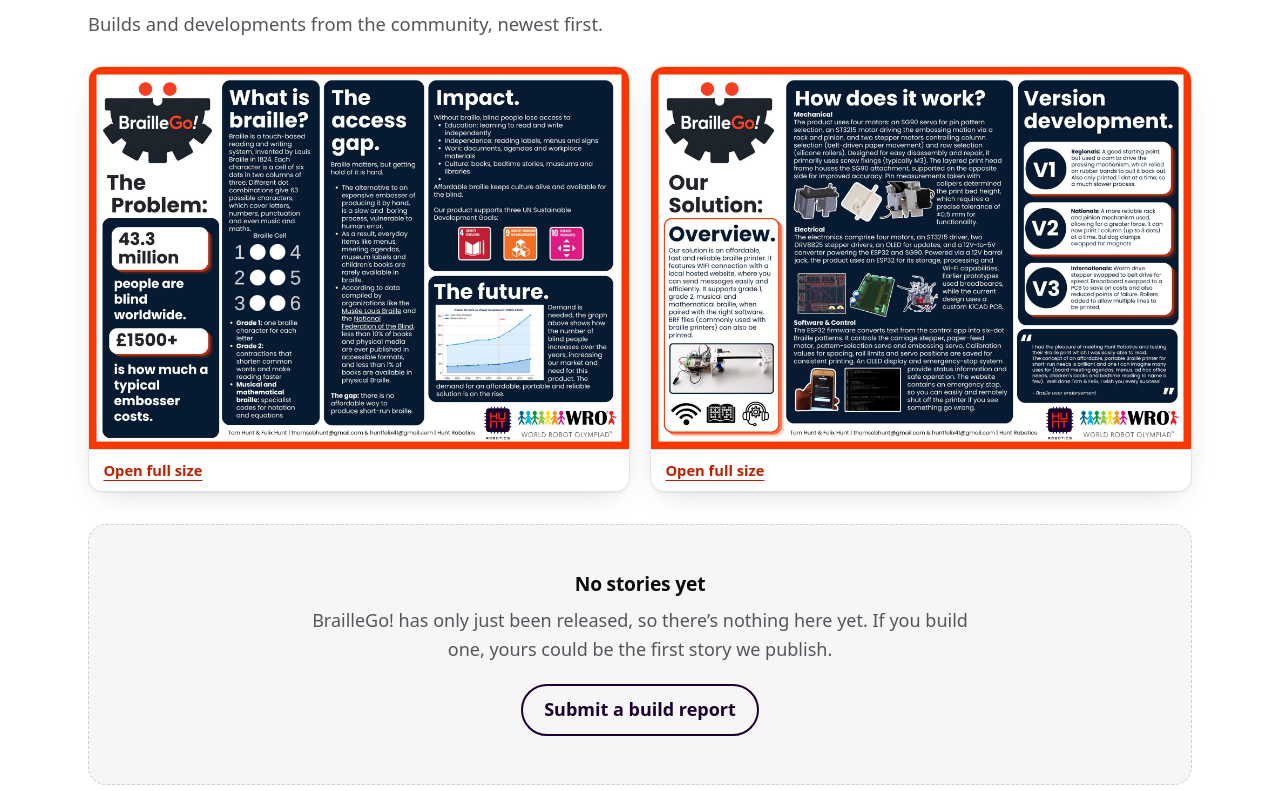
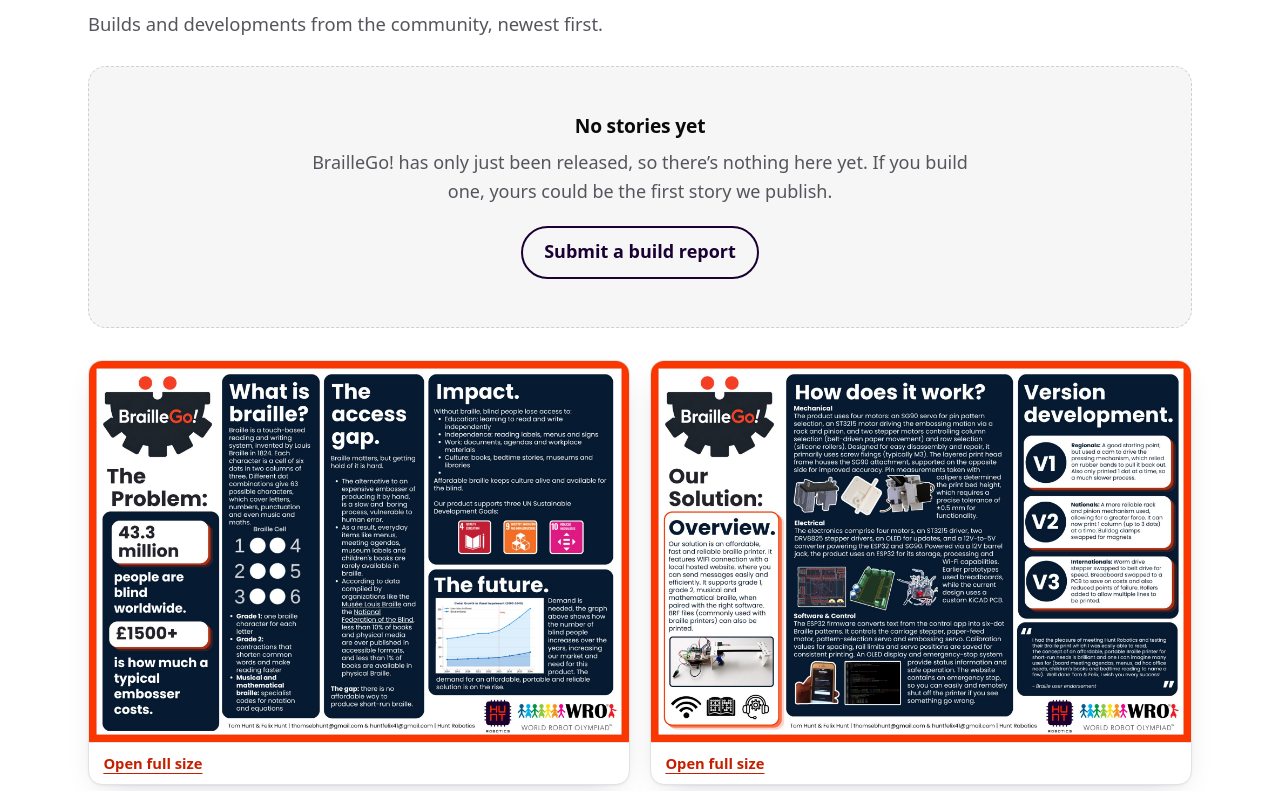
Before and after one commit to huntfelix/BrailleGoWebsite, a plain HTML site: page stories.html in a window 1280 px wide. Shown: the part 1069-1860 px from the top of the page. Drawn offline with Linux system fonts and the light colour scheme; a web font is replaced by a local one.

Commit message:
Stories page: show 'No stories yet' above the posters
Co-Authored-By: Claude Opus 5.5 <noreply@anthropic.com>
Claude-Session: https://claude.ai/code/session_01EbMLTgkoHJ7c2TzAvu6P9D

```diff
--- a/stories.html
+++ b/stories.html
@@ -78,6 +78,12 @@
           <h2 id="stories-h">Latest stories</h2>
           <p>Builds and developments from the community, newest first.</p>
         </div>
+        <div class="story-list" id="story-list"></div>
+        <div class="story-empty" id="story-empty" hidden>
+          <h3>No stories yet</h3>
+          <p>BrailleGo! has only just been released, so there’s nothing here yet. If you build one, yours could be the first story we publish.</p>
+          <a class="btn btn-outline" href="#submit-h">Submit a build report</a>
+        </div>
         <div class="posters">
           <a class="poster" href="assets/img/posters/poster-problem.jpg" target="_blank" rel="noopener">
             <img src="assets/img/posters/poster-problem.jpg" width="2000" height="1414" loading="lazy" alt="Hunt Robotics poster: The problem. 43.3 million people are blind worldwide and a typical embosser costs £1,500 or more. Panels explain what Braille is, the access gap, the impact of losing access to Braille, and a graph of the growing number of blind people.">
@@ -87,12 +93,6 @@
             <img src="assets/img/posters/poster-solution.jpg" width="2000" height="1414" loading="lazy" alt="Hunt Robotics poster: Our solution. An overview of BrailleGo!, how it works (mechanical, electrical, software and control), version development from V1 to V3, and a Braille user endorsement.">
             <span class="poster-hint">Open full size</span>
           </a>
-        </div>
-        <div class="story-list" id="story-list"></div>
-        <div class="story-empty" id="story-empty" hidden>
-          <h3>No stories yet</h3>
-          <p>BrailleGo! has only just been released, so there’s nothing here yet. If you build one, yours could be the first story we publish.</p>
-          <a class="btn btn-outline" href="#submit-h">Submit a build report</a>
         </div>
         <noscript><p>Turn on JavaScript to see contributor stories.</p></noscript>
       </div>
--- a/style.css
+++ b/style.css
@@ -687,7 +687,7 @@ p { margin: 0 0 1rem; max-width: 64ch; }
 .files-stories .btn-primary { box-shadow: 0 14px 30px -14px rgba(0,0,0,.6); }
 
 /* Posters on the stories page */
-.posters { display: grid; grid-template-columns: 1fr 1fr; gap: 1.25rem; margin-bottom: 2rem; }
+.posters { display: grid; grid-template-columns: 1fr 1fr; gap: 1.25rem; margin-top: 2rem; }
 .poster {
   position: relative; display: block; border-radius: var(--radius); overflow: hidden;
   border: 1px solid var(--line); box-shadow: var(--shadow); background: #fff;
```
